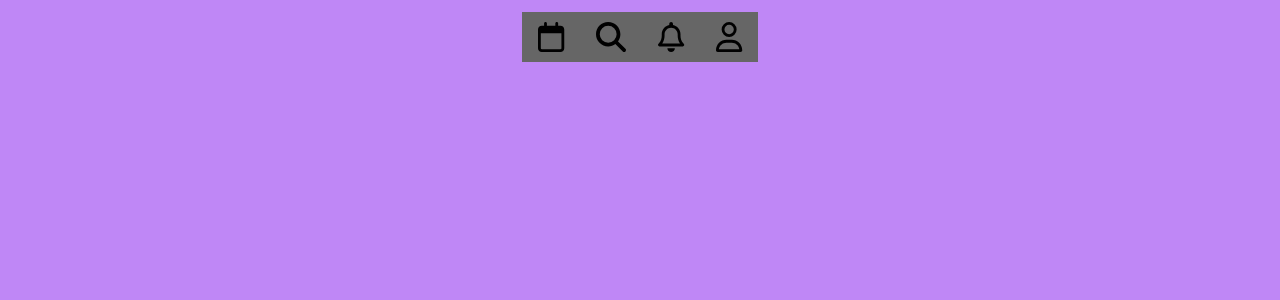
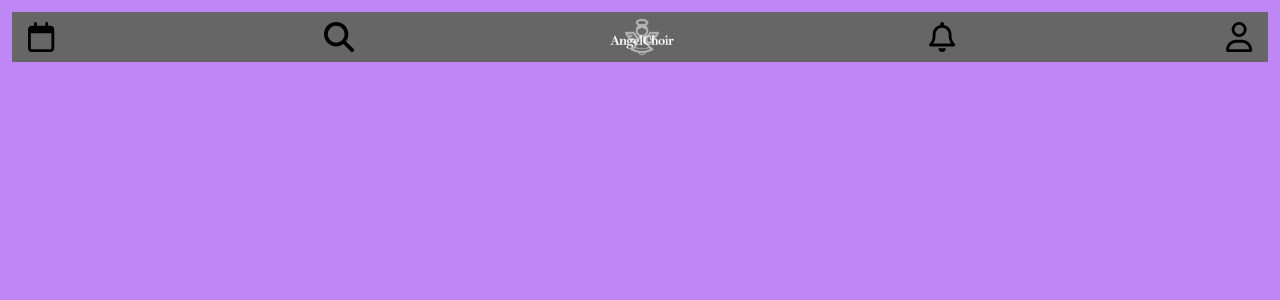
Before and after one commit to GuiltyDogg/angelchoir2, a React (Create React App) app: page / in a window 1280 px wide. Shown: the top 300 px of the page. Built offline with nearby package versions, Linux system fonts and the light colour scheme.

Commit message:
renamed navbutton to toolbar, added logo PH

```diff
--- a/src/design/atoms/logo/styles.js
+++ b/src/design/atoms/logo/styles.js
@@ -5,3 +5,8 @@ export const LogoImage = styled.img`
   margin: 0px auto;
   height: 200px;
 `;
+
+export const LogoNav = styled.img`
+  display: block;
+  height: 40px;
+`;
--- a/src/design/atoms/navbutton/index.js
+++ b/src/design/atoms/navbar/index.js
@@ -4,8 +4,9 @@ import { faCalendar } from "@fortawesome/free-regular-svg-icons";
 import { faMagnifyingGlass } from "@fortawesome/free-solid-svg-icons";
 import { faBell } from "@fortawesome/free-regular-svg-icons";
 import { faUser } from "@fortawesome/free-regular-svg-icons";
+import { LogoNav } from "../logo/styles";
 
-function NavButton({ onClick }) {
+function ToolBar({ onClick }) {
   return (
     <StyledBar>
       <StyledTools>
@@ -14,6 +15,7 @@ function NavButton({ onClick }) {
       <StyledTools>
         <FontAwesomeIcon icon={faMagnifyingGlass} />
       </StyledTools>
+      <LogoNav src="./images/aclogo.png" alt="AngelChoir Logo" />
       <StyledTools>
         <FontAwesomeIcon icon={faBell} />
       </StyledTools>
@@ -24,4 +26,4 @@ function NavButton({ onClick }) {
   );
 }
 
-export default NavButton;
+export default ToolBar;
--- a/src/design/atoms/navbutton/styles.js
+++ b/src/design/atoms/navbar/styles.js
@@ -6,10 +6,9 @@ export const StyledBar = styled.div`
   background-color: ${colors.darkGray};
   display: flex;
   height: 50px;
-  justify-content: center;
+  justify-content: space-between;
   align-items: center;
-  margin: auto;
-  width: fit-content;
+  width: 100%;
 `;
 
 export const StyledTools = styled.div`
@@ -17,6 +16,4 @@ export const StyledTools = styled.div`
   display: flex;
   padding: ${whitespace.most};
   font-size: 30px;
-  margin-left: auto;
-  margin-right: auto:
 `;
--- a/src/pages/eventlist/index.js
+++ b/src/pages/eventlist/index.js
@@ -1,9 +1,9 @@
-import NavButton from "../../design/atoms/navbutton";
+import ToolBar from "../../design/atoms/navbar";
 
 function Eventlist() {
   return (
     <>
-      <NavButton></NavButton>
+      <ToolBar></ToolBar>
     </>
   );
 }
```
